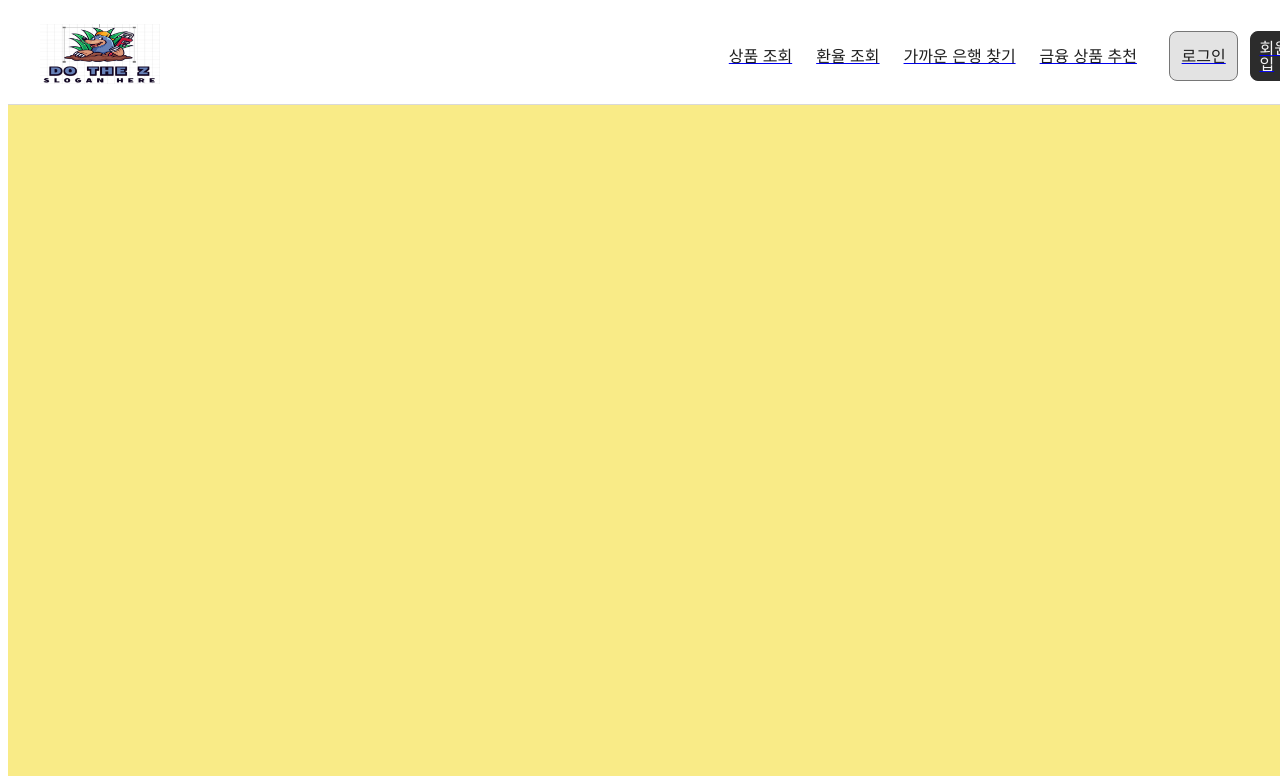
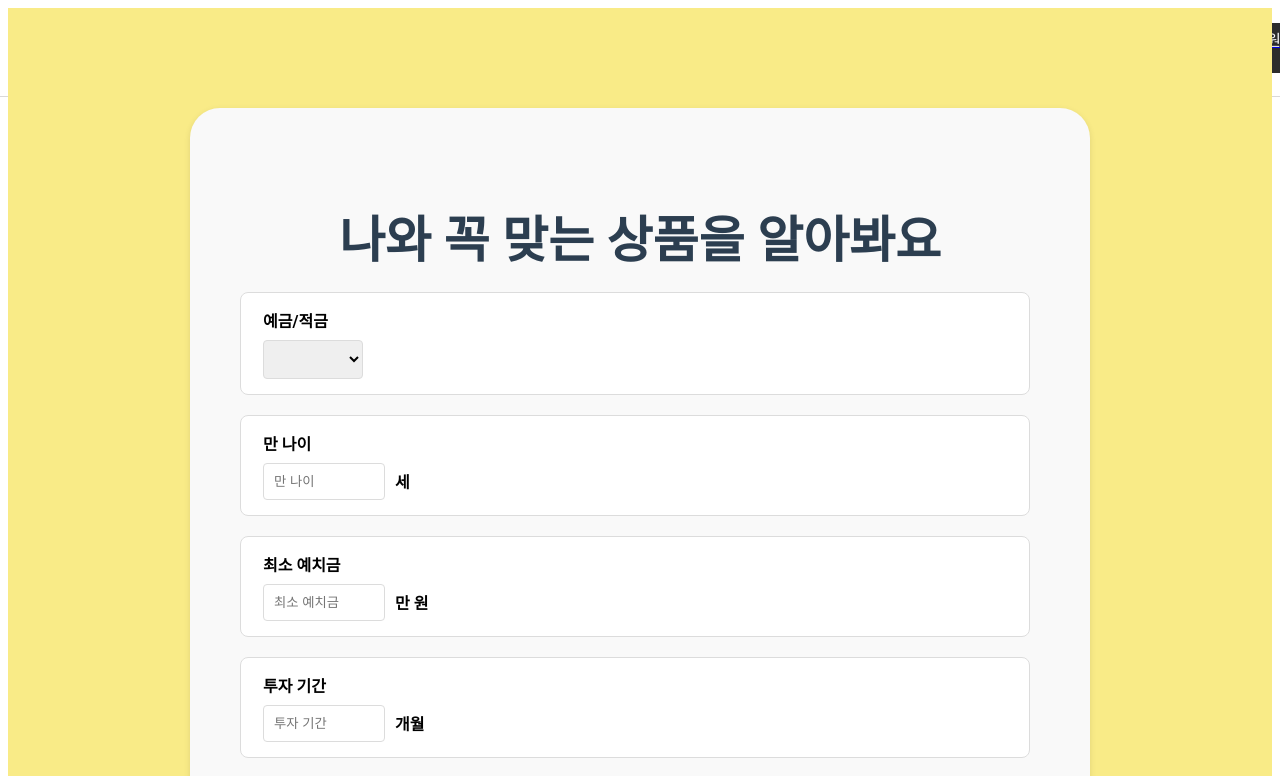
Before and after one commit to aaaange/DoTheZ_Plan, a Vue app in the folder front/: page /recommend in a window 1280 px wide. Shown: the top 776 px of the page. Built offline with nearby package versions, Linux system fonts and the light colour scheme.

Commit message:
feat(mainpage) 네이게이션바 수정

```diff
--- a/front/src/components/SurveyForm.vue
+++ b/front/src/components/SurveyForm.vue
@@ -202,26 +202,30 @@ export default {
   width: 100%;
   height: 100vh;
   background-color: #F9EB87;
-  top: 100px;
+  position: relative; /* 이 부분을 유지 */
 }
 
 .container {
   max-width: 800px;
-  margin: 0 auto;
-  padding: 20px;
+  margin: 0 auto; /* auto로 중앙 정렬 */
+  padding: 50px;
   background: #f9f9f9;
-  border-radius: 8px;
+  border-radius: 30px;
   box-shadow: 0px 2px 6px rgba(0, 0, 0, 0.1);
   font-family: "Roboto", sans-serif;
-  height: 600px;
+  height: 700px;
   display: flex;
   flex-direction: column;
+  position: relative; /* 이 부분을 추가해서 박스만 위치 조정 */
+  top: 100px; /* 박스를 아래로 내리기 위한 값 */
 }
 
 h1 {
   color: #2c3e50;
   text-align: center;
   margin-bottom: 20px;
+  font-size: 50px;
+  justify-content: left;
 }
 
 .survey-form {
--- a/front/src/components/common/AppNavBar.vue
+++ b/front/src/components/common/AppNavBar.vue
@@ -1,5 +1,4 @@
 <template>
-  <div style="width: 1280px; height: 832px; position: relative; background: #F9EB87">
   <div style="width: 1280px; height: 32px; padding: 32px; left: 0px; top: 0px; position: absolute; background: white; border-bottom: 1px #D9D9D9 solid; justify-content: flex-start; align-items: center; gap: 24px; display: inline-flex">
     <div style="justify-content: flex-start; align-items: center; gap: 24px; display: flex">
       <div style="height: 35px; justify-content: center; align-items: center; display: flex">
@@ -55,7 +54,6 @@
             </div>
           </RouterLink>
         </template>
-        </div>
       </div>
     </div>
   </div>
```
Lines whose indentation alone changed are shown as unchanged.
